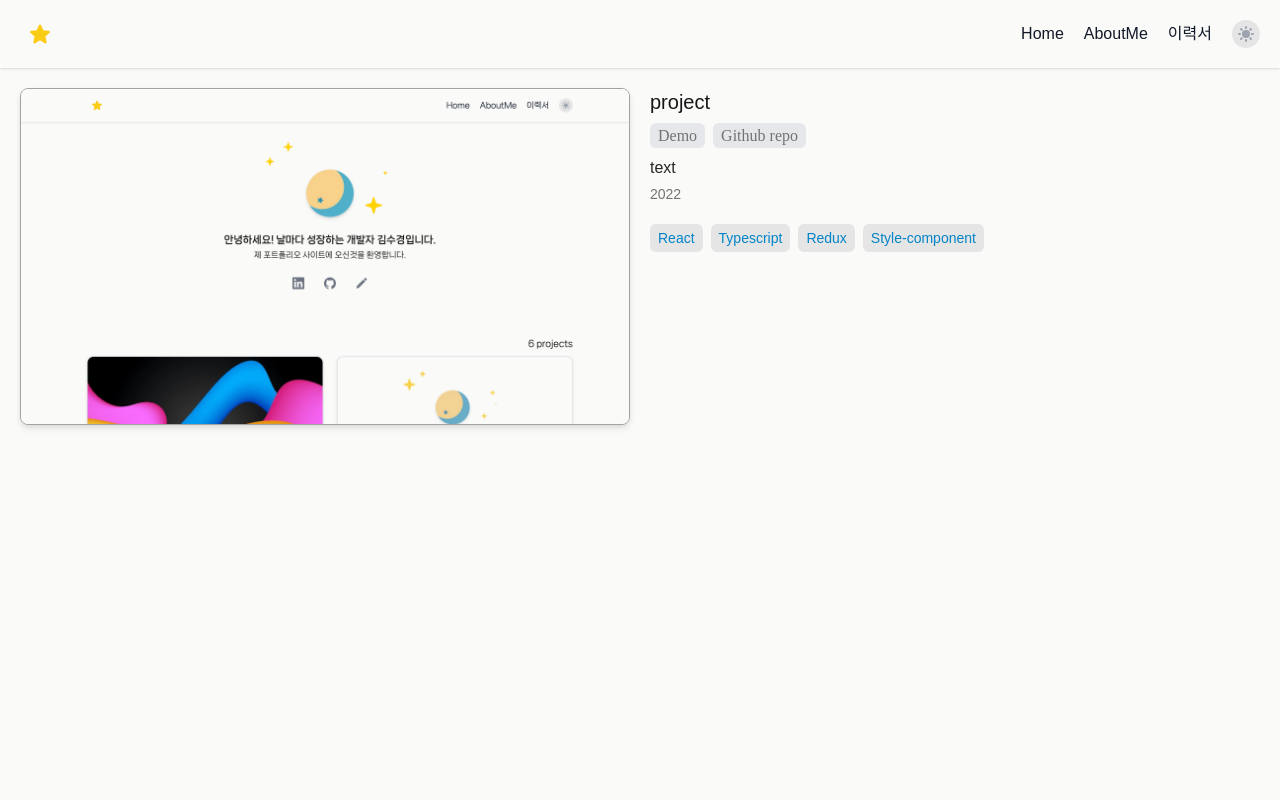
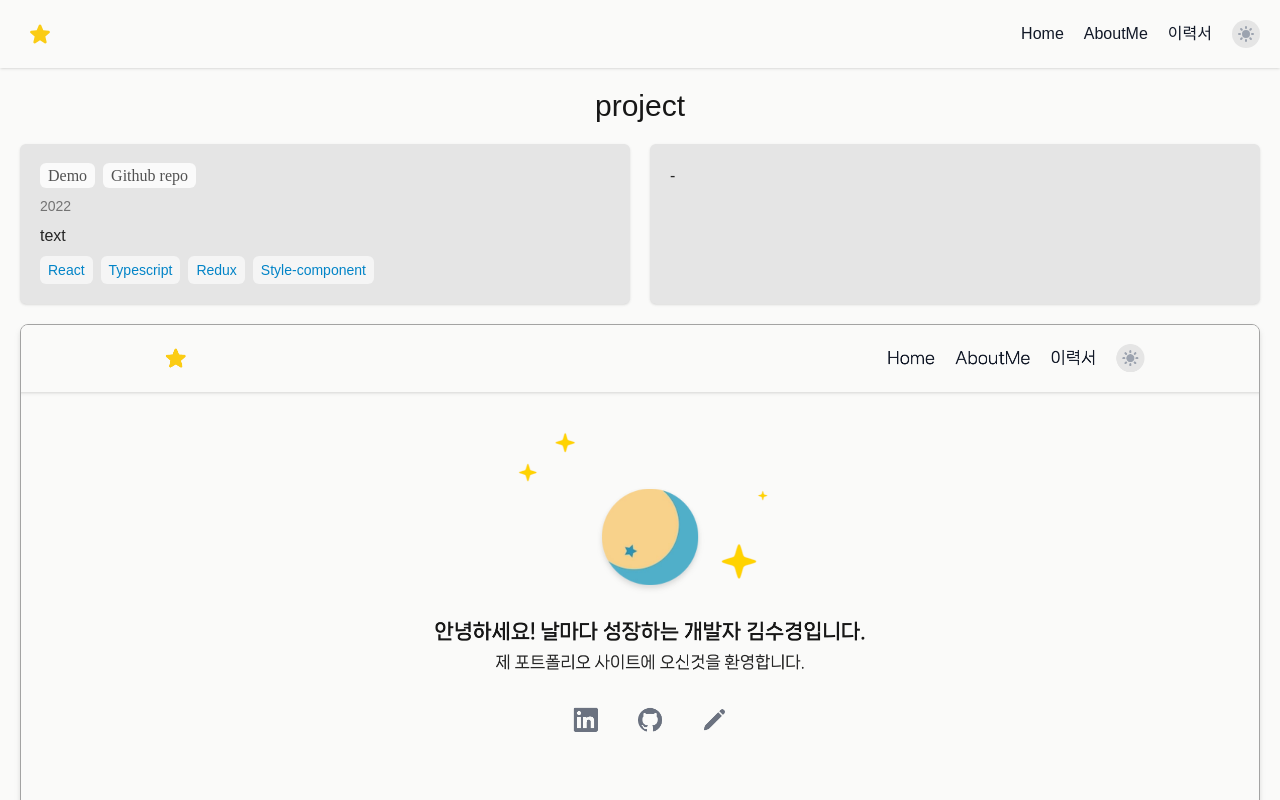
Before and after one commit to sukyungdev/portfolio, a Next.js app: page /projectPage/1 in a window 1280 px wide. Shown: the top 800 px of the page. Built offline with nearby package versions, Linux system fonts and the light colour scheme; a web font is replaced by a local one.

Commit message:
Fix : projectInfo.tsx ui

```diff
--- a/components/ProjectInfo.tsx
+++ b/components/ProjectInfo.tsx
@@ -14,7 +14,40 @@ export default function ProjectInfo({
   const css = { width: '100%', height: 'auto' };
   return (
     <>
-      <div className="grid grid-cols-1 lg:grid-cols-2 gap-5">
+      <section className="">
+        <h2 className="text-3xl text-center mb-5">{projectName}</h2>
+        <div className="grid grid-cols-1 lg:grid-cols-2 grid-rows-1 gap-5 mb-5">
+          <div className="bg-neutral-200 p-5 rounded-md shadow">
+            <Link href={demo} className="cardDemoRepo Neo-Bold bg-neutral-50">
+              Demo
+            </Link>
+            <Link href={repo} className="cardDemoRepo Neo-Bold bg-neutral-50">
+              Github repo
+            </Link>
+            <p className="text-sm text-neutral-500 py-2">{period}</p>
+            <p className="pb-2">{description}</p>
+            <div>
+              <div className="flex gap-2">
+                {skill.map((skillItem, index) => (
+                  <span
+                    key={index}
+                    className="px-2 py-1 rounded-md text-sm bg-neutral-100 text-sky-600 dark:bg-slate-600 dark:text-blue-200"
+                  >
+                    {skillItem}
+                  </span>
+                ))}
+              </div>
+            </div>
+          </div>
+          <div className="bg-neutral-200 p-5 rounded-md shadow">
+            <p>
+              {point.map((item, index) => (
+                <p key={index}>- {item}</p>
+              ))}
+            </p>
+          </div>
+        </div>
+        <div className="w-full mb-10">
           <Image
             src={img}
             alt="project-img"
@@ -25,33 +58,8 @@ export default function ProjectInfo({
             priority={true}
             className="rounded-lg border border-neutral-400 drop-shadow-md"
           />
-        <div>
-          <h2 className="text-xl mb-2">{projectName}</h2>
-          <Link href={demo} className="cardDemoRepo Neo-Bold ">
-            Demo
-          </Link>
-          <Link href={repo} className="cardDemoRepo Neo-Bold">
-            Github repo
-          </Link>
-          {/* <br /> */}
-          <p className="mt-2">{description}</p>
-          <p className="text-sm mt-1 mb-5 text-neutral-500">{period}</p>
-          <div className="">
-            <p>{point}</p>
-
-            <div className="flex gap-2">
-              {skill.map((skillItem, index) => (
-                <span
-                  key={index}
-                  className="px-2 py-1 rounded-md text-sm bg-neutral-200 text-sky-600 dark:bg-slate-600 dark:text-blue-200"
-                >
-                  {skillItem}
-                </span>
-              ))}
         </div>
-          </div>
-        </div>
-      </div>
+      </section>
     </>
   );
 }
--- a/components/ProjectList.tsx
+++ b/components/ProjectList.tsx
@@ -11,7 +11,7 @@ export interface IprojectData {
   repo: string;
   description: string;
   feature: [];
-  point: string;
+  point: [];
   img: string;
 }
 
@@ -38,10 +38,10 @@ export default function ProjectList({ projectData }: { projectData: IprojectData
             <div className="flex justify-between flex-wrap">
               <h2 className="text-lg sm:text-xl Neo-Bold mb-2">{item.projectName}</h2>
               <div>
-                <Link href={item.demo} className="cardDemoRepo Neo-Bold">
+                <Link href={item.demo} className="cardDemoRepo Neo-Bold bg-neutral-200">
                   Demo
                 </Link>
-                <Link href={item.repo} className="cardDemoRepo Neo-Bold">
+                <Link href={item.repo} className="cardDemoRepo Neo-Bold bg-neutral-200">
                   Github
                 </Link>
               </div>
--- a/pages/projectPage/[id].tsx
+++ b/pages/projectPage/[id].tsx
@@ -12,7 +12,7 @@ const ProjectPage = ({ projectInfo }: { projectInfo: IprojectData }) => {
             <title>{projectInfo.projectName}</title>
             <meta name="description" content={projectInfo.description}></meta>
           </Head>
-          <div className="container mx-auto p-5 h-screen">
+          <div className="container mx-auto p-5">
             <ProjectInfo projectInfo={projectInfo} />
           </div>
         </>
--- a/styles/globals.css
+++ b/styles/globals.css
@@ -56,5 +56,5 @@ p {
 }
 
 .cardDemoRepo {
-  @apply px-2 py-1 mr-2 rounded-md bg-gray-200 text-neutral-500 dark:bg-neutral-500 dark:text-neutral-700 dark:hover:text-sky-300;
+  @apply px-2 py-1 mr-2 rounded-md text-neutral-600 dark:bg-neutral-400 dark:text-neutral-800 dark:hover:text-sky-600 border-neutral-400;
 }
```
Lines whose indentation alone changed are shown as unchanged.
